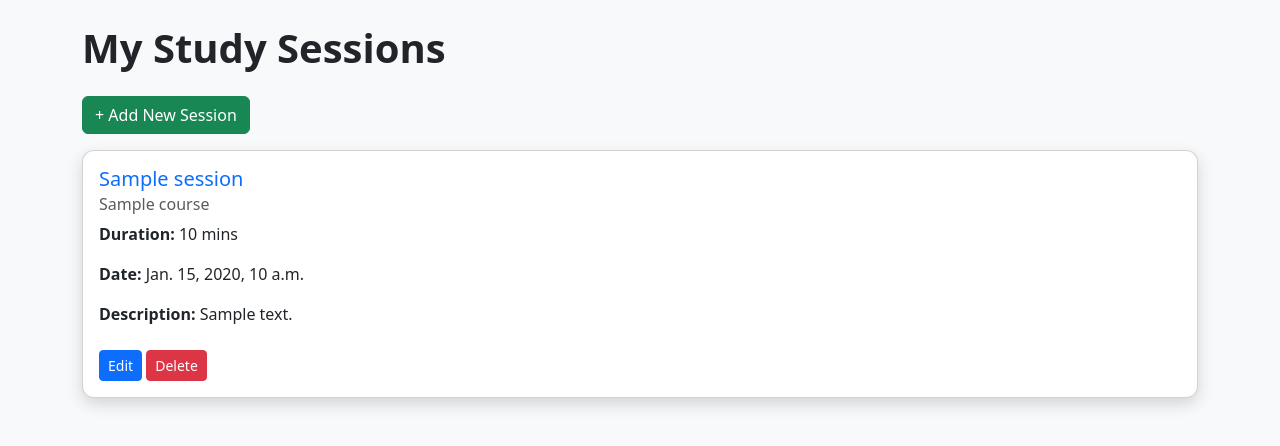
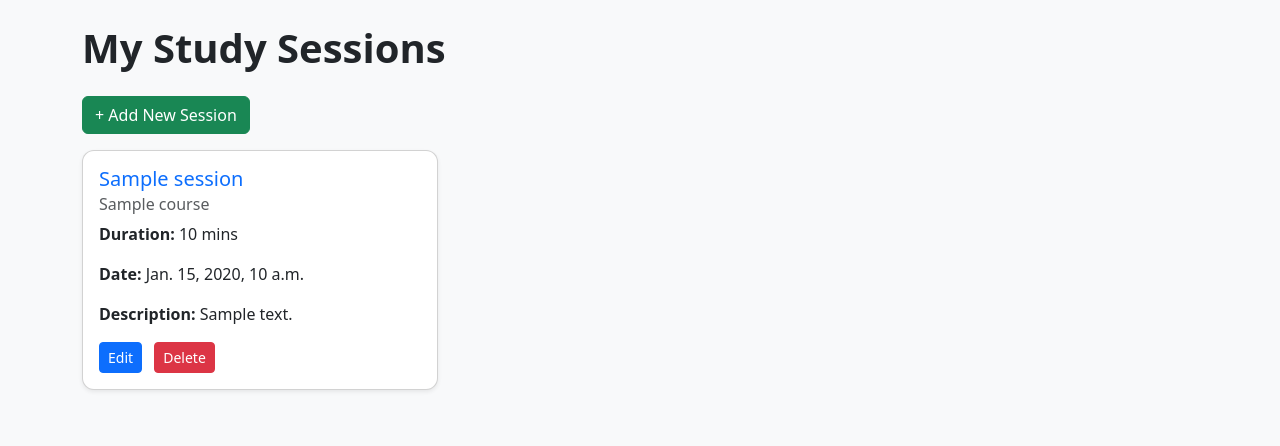
Before and after one commit to Vera-com/learntrack, a Django app: template tracker/templates/tracker/study_list.html in a window 1280 px wide. Shown: the part 56-502 px from the top of the page. Run offline with Django 5.2, Linux system fonts and the light colour scheme; the template is opened without the code that fills it: most values are stand-ins (such as "Sample title", 1, 10 or a date in 2020); data that the repository does not hold is empty.

Commit message:
Improve study session layout and add delete confirmation.

```diff
--- a/tracker/templates/tracker/study_list.html
+++ b/tracker/templates/tracker/study_list.html
@@ -1,24 +1,41 @@
 {% extends 'tracker/base.html' %}
+{% load static %}
 
 {% block content %}
     <h1 class="mb-4">My Study Sessions</h1>
 
+
 <a href="{% url 'add_session' %}" class="btn btn-success mb-3">
     + Add New Session
 </a>
+
+<div class="row">
     {% for session in sessions %}
-        <div class="card mb-4">
+    <div class="col-12 col-md-6 col-lg-4 mb-4">
+        <div class="card h-100 shadow-sm">
             <div class="card-body">
+
                 <h5 class="card-title">{{ session.title }}</h5>
                 <h6 class="card-subtitle mb-2 text-muted">{{ session.course }}</h6>
-                <p class="card-text"><strong>Duration:</strong> {{ session.duration }} mins</p>
-                <p class="card-text"><strong>Date:</strong> {{ session.date }}</p>
-                <p class="card-text"><strong>Description:</strong> {{ session.description }}</p>
-                <div class="mt-2">
-                <a href="{% url 'edit_session' session.id %}" class="btn btn-primary btn-sm mt-2">Edit</a>
-                <a href="{% url 'delete_session' session.id %}" class="btn btn-danger btn-sm mt-2">Delete</a>
-            </div>
+
+                <p><strong>Duration:</strong> {{ session.duration }} mins</p>
+                <p><strong>Date:</strong> {{ session.date }}</p>
+                <p><strong>Description:</strong> {{ session.description }}</p>
+
+                <div class="mt-3">
+                    <a href="{% url 'edit_session' session.id %}" class="btn btn-primary btn-sm me-2">Edit</a>
+
+                    <a href="{% url 'delete_session' session.id %}"
+                       class="btn btn-danger btn-sm"
+                       onclick="return confirm('Are you sure you want to delete this session?');">
+                       Delete
+                    </a>
+                </div>
+
             </div>
         </div>
+    </div>
     {% endfor %}
+</div>
+
 {% endblock %}
```
